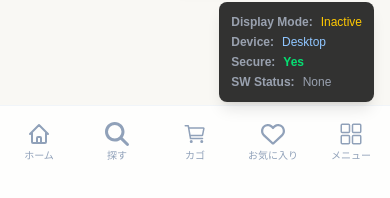
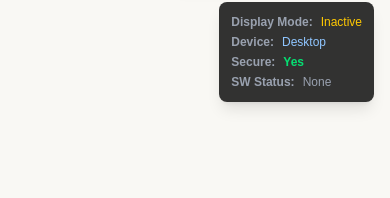
Before and after one commit to vegetables-market/vgm-fe, a Next.js app: page /products in a window 390 px wide. Shown: the part 646-844 px from the top of the page. Built offline with nearby package versions, Linux system fonts and the light colour scheme.

Commit message:
MainLayoutClientから重複していたMobileNavigationの出力を削除

```diff
--- a/src/app/(main)/MainLayoutClient.tsx
+++ b/src/app/(main)/MainLayoutClient.tsx
@@ -50,7 +50,6 @@ export default function MainLayoutClient({
     <section className={`flex relative ${deviceType === "tablet" ? "" : "flex-col"} `}>
       {showHeader && <Header />}
       {showMobileNav && <MobileNavigation />}
-      <MobileNavigation />
       {showTabletNav && <TabletLeftNavigation />}
       <main className="w-full">{children}</main>
     </section>
```
